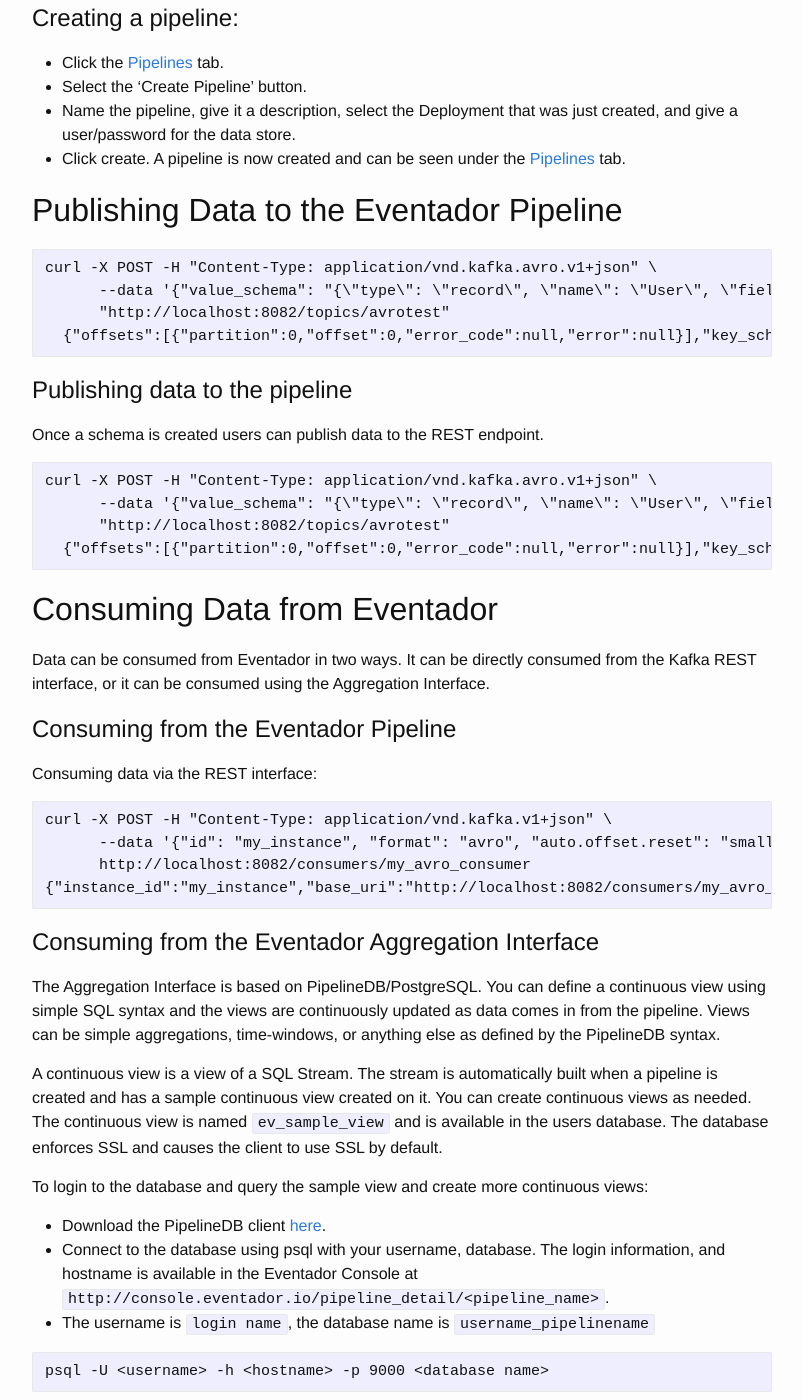
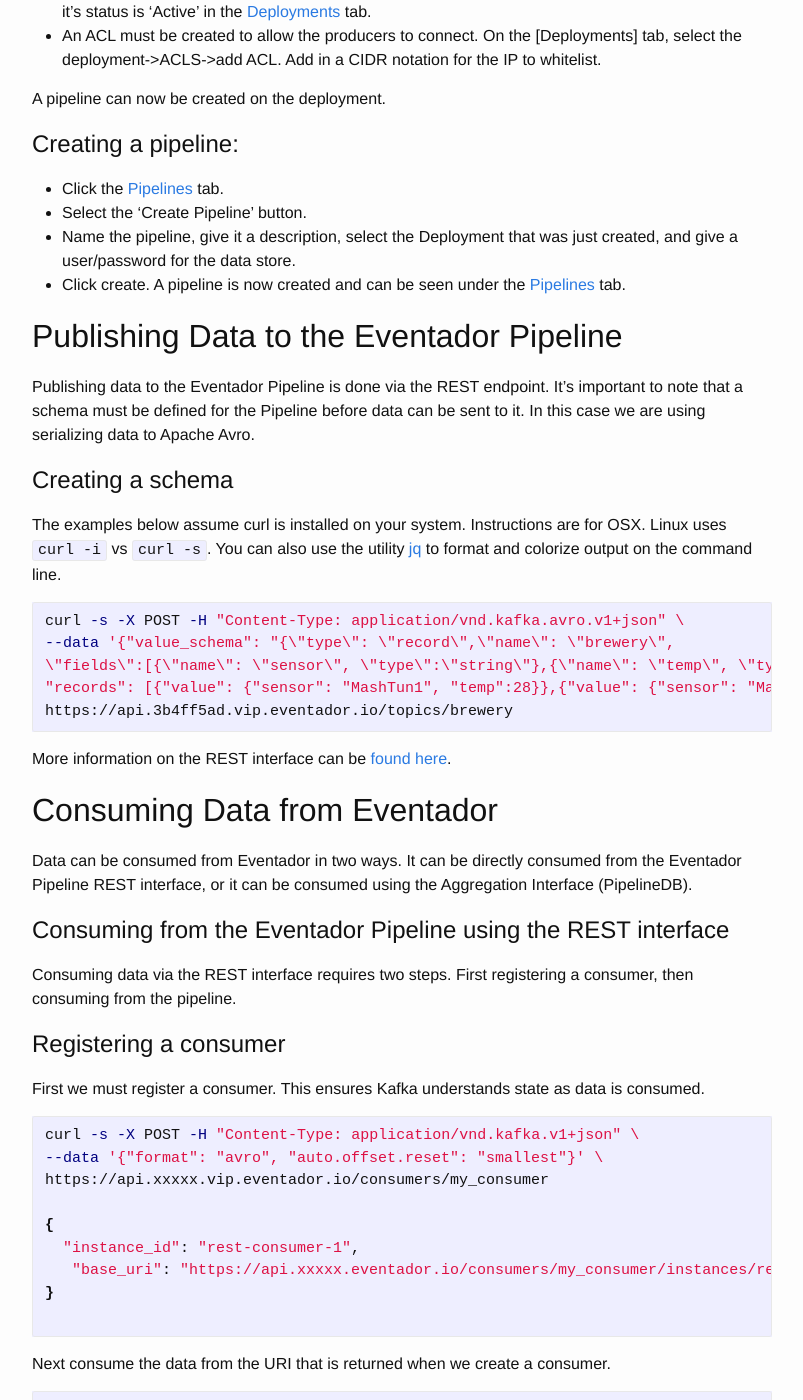
Before and after one commit to Eventador/eventador.github.io, a Jekyll site: the page built from _documentation/getting_started_guide.md, in a window 1280 px wide and 1400 px high, scrolled down 1238 px. Shown: the whole window, without its empty margins (238-1041 px from the left). Built offline with Jekyll 4.4.1, drawn with Linux system fonts in a browser that asks for light colours; Markdown is read by kramdown in place of the engine named in the settings; some of the changed text lies outside the part shown.

Commit message:
mods to colorizing, and updates to docs

````diff
--- a/_config.yml
+++ b/_config.yml
@@ -18,7 +18,8 @@
 github_username:  eventador
 
 # Build settings
-markdown: kramdown
+markdown: redcarpet
+highlighter: rouge
 
 collections:
   documentation:
--- a/_documentation/getting_started_guide.md
+++ b/_documentation/getting_started_guide.md
@@ -2,6 +2,10 @@
 layout: post
 title: Getting Started Guide
 ---
+
+## Beta
+
+Eventador.io is currently in Beta. Please submit feedback to [hello@eventador.io](mailto:hello@eventador.io)
 
 ## Getting Started
 
@@ -21,7 +25,7 @@
 
 ## Building Pipelines
 
-Pipelines are created on a deployment. So a deployment must first be created for the pipeline to reside on. A deployment is a group of AWS compute resources under the pipeline. Multiple pipelines may exist on a deployment. Deployments are scaled independently of each other.
+Pipelines are created on a deployment. So a deployment must first be created for the pipeline to reside on. A deployment is a group of AWS compute resources under the pipeline. Multiple pipelines may exist on a deployment. Deployments are scaled independently of each other. A pipeline a Kafka topic and all the associated components including a PipelineDB role and database.
 
 The [Eventador Console](https://console.eventador.io) allows for creation of a deployments and pipelines.
 
@@ -42,37 +46,65 @@
 
 ## Publishing Data to the Eventador Pipeline
 
-```
-curl -X POST -H "Content-Type: application/vnd.kafka.avro.v1+json" \
-      --data '{"value_schema": "{\"type\": \"record\", \"name\": \"User\", \"fields\": [{\"name\": \"name\", \"type\": \"string\"}]}", "records": [{"value": {"name": "testUser"}}]}' \
-      "http://localhost:8082/topics/avrotest"
-  {"offsets":[{"partition":0,"offset":0,"error_code":null,"error":null}],"key_schema_id":null,"value_schema_id":21}
+Publishing data to the Eventador Pipeline is done via the REST endpoint. It's important to note that a schema must be defined for the Pipeline before data can be sent to it. In this case we are using serializing data to Apache Avro.
+
+# Creating a schema
+
+The examples below assume curl is installed on your system. Instructions are for OSX. Linux uses ```curl -i``` vs ```curl -s```. You can also use the utility [jq](https://stedolan.github.io/jq/) to format and colorize output on the command line.
+
+```bash
+curl -s -X POST -H "Content-Type: application/vnd.kafka.avro.v1+json" \
+--data '{"value_schema": "{\"type\": \"record\",\"name\": \"brewery\",
+\"fields\":[{\"name\": \"sensor\", \"type\":\"string\"},{\"name\": \"temp\", \"type\": \"int\"}]}",
+"records": [{"value": {"sensor": "MashTun1", "temp":28}},{"value": {"sensor": "MashTun2", "temp":27}}]}' \
+https://api.3b4ff5ad.vip.eventador.io/topics/brewery
 ```
 
-# Publishing data to the pipeline
-
-Once a schema is created users can publish data to the REST endpoint.
-
-```
-curl -X POST -H "Content-Type: application/vnd.kafka.avro.v1+json" \
-      --data '{"value_schema": "{\"type\": \"record\", \"name\": \"User\", \"fields\": [{\"name\": \"name\", \"type\": \"string\"}]}", "records": [{"value": {"name": "testUser"}}]}' \
-      "http://localhost:8082/topics/avrotest"
-  {"offsets":[{"partition":0,"offset":0,"error_code":null,"error":null}],"key_schema_id":null,"value_schema_id":21}
-```
+More information on the REST interface can be [found here](http://docs.confluent.io/3.0.0/kafka-rest/docs/api.html).
 
 ## Consuming Data from Eventador
 
-Data can be consumed from Eventador in two ways. It can be directly consumed from the Kafka REST interface, or it can be consumed using the Aggregation Interface.
+Data can be consumed from Eventador in two ways. It can be directly consumed from the Eventador Pipeline REST interface, or it can be consumed using the Aggregation Interface (PipelineDB).
 
-# Consuming from the Eventador Pipeline
+# Consuming from the Eventador Pipeline using the REST interface
 
-Consuming data via the REST interface:
+Consuming data via the REST interface requires two steps. First registering a consumer, then consuming from the pipeline.
+
+# Registering a consumer
+
+First we must register a consumer. This ensures Kafka understands state as data is consumed.
+
+```bash
+curl -s -X POST -H "Content-Type: application/vnd.kafka.v1+json" \
+--data '{"format": "avro", "auto.offset.reset": "smallest"}' \
+https://api.xxxxx.vip.eventador.io/consumers/my_consumer
+
+{
+  "instance_id": "rest-consumer-1",
+   "base_uri": "https://api.xxxxx.eventador.io/consumers/my_consumer/instances/rest-consumer-1"
+}
 
 ```
-curl -X POST -H "Content-Type: application/vnd.kafka.v1+json" \
-      --data '{"id": "my_instance", "format": "avro", "auto.offset.reset": "smallest"}' \
-      http://localhost:8082/consumers/my_avro_consumer
-{"instance_id":"my_instance","base_uri":"http://localhost:8082/consumers/my_avro_consumer/instances/my_instance"}
+
+Next consume the data from the URI that is returned when we create a consumer.
+
+```bash
+curl -s -X GET -H "Accept: application/vnd.kafka.avro.v1+json" \
+https://api.xxxxx.eventador.io/consumers/my_consumer/instances/rest-consumer-1/topics/brewery
+[
+  {
+     "key": null,
+     "value": {"sensor": "MashTun1", "temp": 28},
+     "partition": 0,
+     "offset": 0
+   },
+   {
+     "key": null,
+     "value": {"sensor": "MashTun2", "temp": 27},
+     "partition": 0,
+     "offset": 1
+   }
+]
 ```
 
 # Consuming from the Eventador Aggregation Interface
@@ -87,13 +119,13 @@
 - Connect to the database using psql with your username, database. The login information, and hostname is available in the Eventador Console at ```http://console.eventador.io/pipeline_detail/<pipeline_name>```.
 - The username is ```login name```, the database name is ```username_pipelinename```
 
-```
+```bash
 psql -U <username> -h <hostname> -p 9000 <database name>
 ```
 
 Query the sample view:
 
-```
+```sql
 SELECT * FROM ev_sample_view LIMIT 10;
 ```
 
@@ -101,10 +133,11 @@
 
 You can create a new continuous view:
 
-```
-CREATE CONTINUOUS VIEW sensor_temps WITH (max_age = '5 minutes') AS
+```sql
+-- average temperature of sensors over the last 5 minutes by sensor name
+CREATE CONTINUOUS VIEW brewery_sensor_temps WITH (max_age = '5 minutes') AS
    SELECT payload->>sensor::integer, AVG(payload->>temp::numeric)
-   FROM sensor_stream
+   FROM brewery_stream
 GROUP BY payload->>sensor;
 ```
 
````
Also changed, not shown: other parts of _documentation/getting_started_guide.md (+1 -1 lines), 3 other files.
